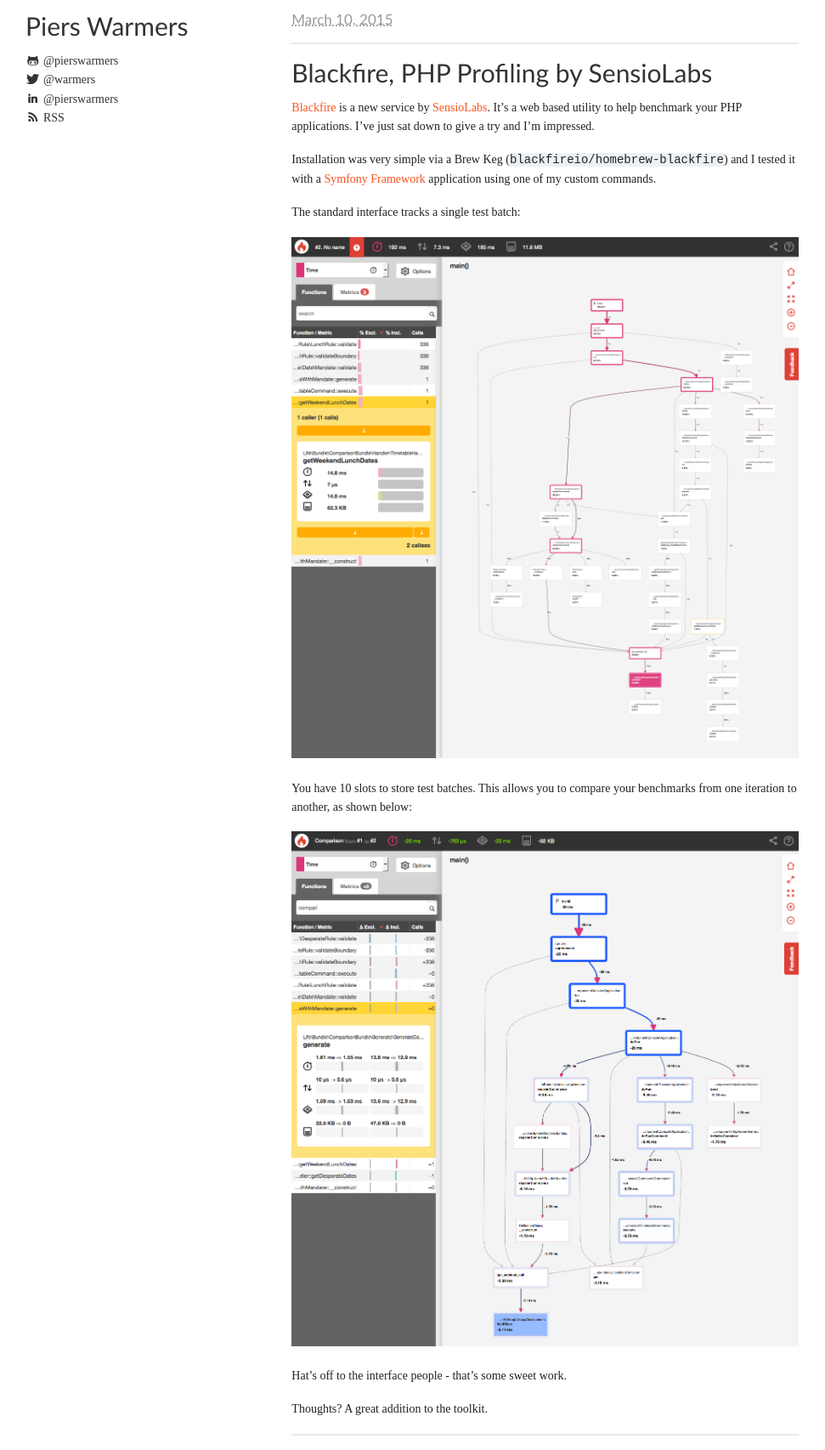
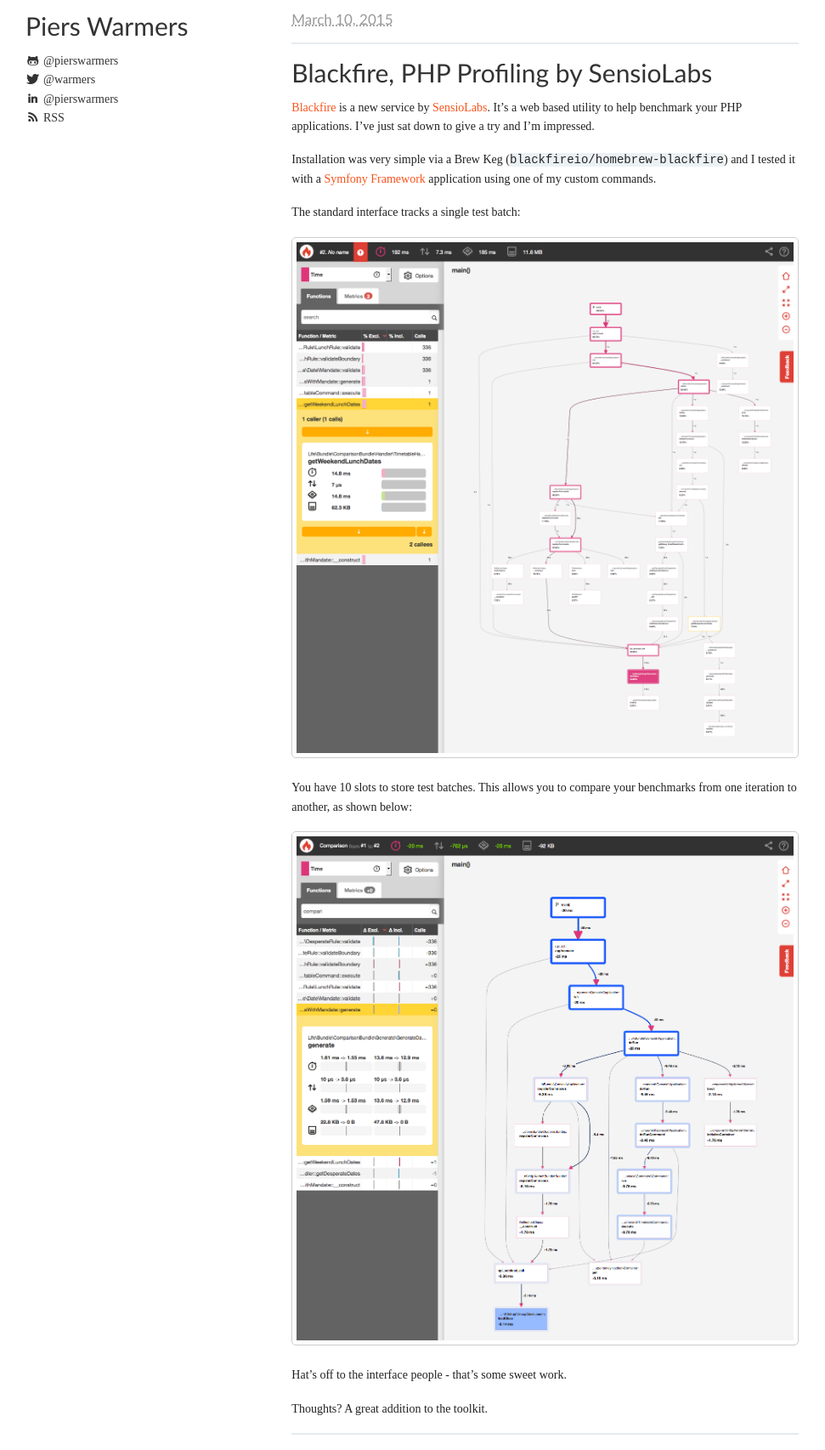
Before and after one commit to pierswarmers/pierswarmers.github.com, a Jekyll site: the page built from _posts/2015-03-10-blackfire-new-sensiolabs-php-profiler.md, in a window 1280 px wide. Shown: the whole page at 85% size, without its empty margins (155-1126 px from the left). Built offline with Jekyll 4.4.1, drawn with Linux system fonts in a browser that asks for light colours; some web fonts are replaced; comment, search, counter and statistics services are not loaded.

Commit message:
Added new post

```diff
--- a/stylesheets/app.css
+++ b/stylesheets/app.css
@@ -16,6 +16,11 @@
 .anchor_link { color: #fff; }
 a:hover { color: #c64216; }
 h1 a:hover, h2 a:hover, h3 a:hover { color: #fa531c; }
+img, a img {
+    border-radius: 5px;
+    border: 1px solid #ccc;
+    padding: 5px;
+}
 
 /* Layout ----------------------------------------------------------- */
 
```
Also changed, not shown: 2 other files.
